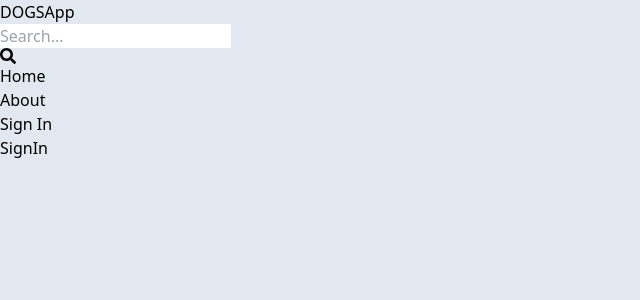
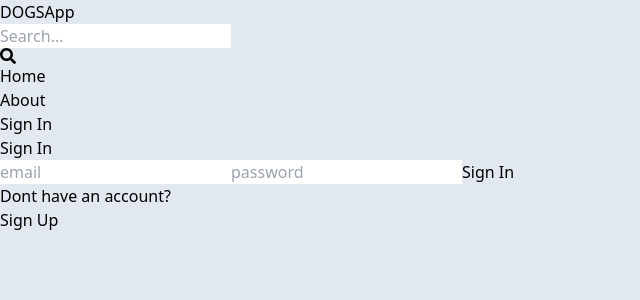
Before and after one commit to Magaerv/dogs-app, a React (Vite) app in the folder client/: page /sign-in in a window 1280 px wide. Shown: the top 300 px of the page, without its empty margins (0-640 px from the left). Built offline with nearby package versions, Linux system fonts and the light colour scheme.

Commit message:
signin page

```diff
--- a/client/src/pages/SignIn.jsx
+++ b/client/src/pages/SignIn.jsx
@@ -1,7 +1,79 @@
-
+import { useState } from 'react'
+import { Link, useNavigate } from 'react-router-dom'
 
 export default function SignIn() {
+  const [formData, setFormData] = useState({})
+  const [error, setError] = useState(null)
+  const [loading, setLoading] = useState(false)
+  const navigate = useNavigate()
+
+  const handleChange = (e) => {
+    setFormData({
+      ...formData,
+      [e.target.id]: e.target.value
+    })
+  }
+
+  const handleSubmit = async (e) => {
+    e.preventDefault()
+    try {
+      setLoading(true)
+      const res = await fetch('/api/auth/signin',
+        {
+          method: 'POST',
+          headers: {
+            'Content-Type': 'application/json',
+          },
+          body: JSON.stringify(formData)
+        }
+      )
+      const data = await res.json()
+      console.log(data)
+      if (data.success === false) {
+        setError(data.message)
+        setLoading(false)
+        return
+      }
+      setLoading(false)
+      setError(null)
+      navigate('/')
+    } catch (error) {
+      setLoading(false)
+      setError(error.message)
+    }
+  }
+
   return (
-    <div>SignIn</div>
+    <div className="p-3 max-w-lg mx-auto">
+      <h1 className="text-3xl text-center font-semibold my-7">Sign In</h1>
+      <form onSubmit={handleSubmit} className="flex flex-col gap-4">
+        <input
+          type="email"
+          placeholder="email"
+          className="border p-3 rounded-lg focus: outline-none bg-slate-100"
+          id="email"
+          onChange={handleChange}
+        />
+        <input
+          type="password"
+          placeholder="password"
+          className="border p-3 rounded-lg focus: outline-none bg-slate-100"
+          id="password"
+          onChange={handleChange}
+        />
+        <button
+          disabled={loading}
+          className="bg-slate-600 text-white p-3 rounded-md uppercase hover:opacity-95 disabled:opacity-80">
+          {loading ? 'Loading...' : 'Sign In'}
+        </button>
+      </form>
+      <div className='flex gap-2 mt-5'>
+        <p>Dont have an account?</p>
+        <Link to='/sign-up'>
+          <span className='text-slate-600 hover:underline'>Sign Up</span>
+        </Link>
+      </div>
+      {error && <p className='text-red-500 mt-5'>{error}</p>}
+    </div>
   )
 }
```
